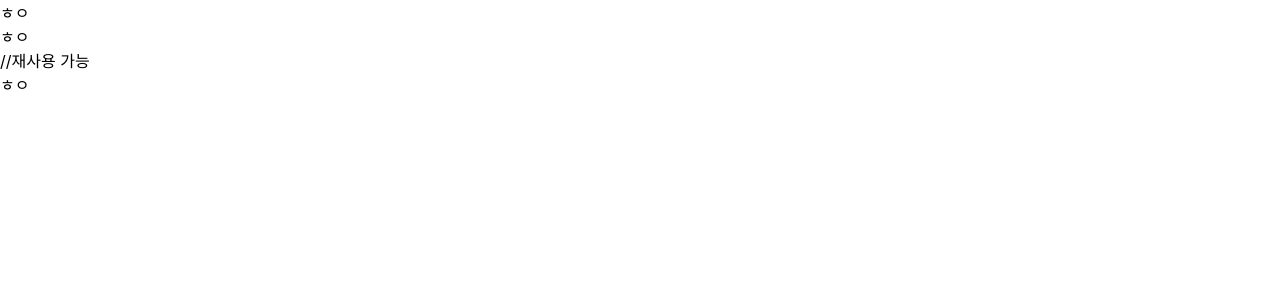
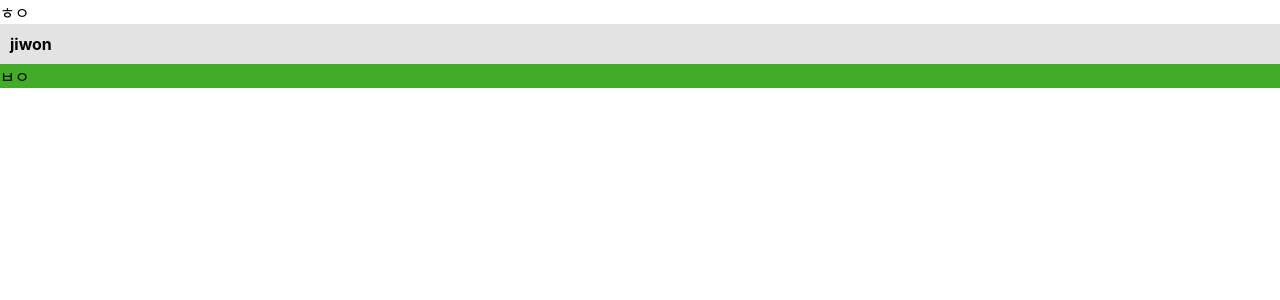
Before and after one commit to pannchat/reactStudy, a React (Create React App) app: page / in a window 1280 px wide. Shown: the top 300 px of the page. Built offline with nearby package versions, Linux system fonts and the light colour scheme.

Commit message:
style,class,comment

```diff
--- a/src/App.css
+++ b/src/App.css
@@ -1,38 +1,3 @@
-.App {
-  text-align: center;
+.myClass{
+  background-color:#42AB28
 }
-
-.App-logo {
-  height: 40vmin;
-  pointer-events: none;
-}
-
-@media (prefers-reduced-motion: no-preference) {
-  .App-logo {
-    animation: App-logo-spin infinite 20s linear;
-  }
-}
-
-.App-header {
-  background-color: #282c34;
-  min-height: 100vh;
-  display: flex;
-  flex-direction: column;
-  align-items: center;
-  justify-content: center;
-  font-size: calc(10px + 2vmin);
-  color: white;
-}
-
-.App-link {
-  color: #61dafb;
-}
-
-@keyframes App-logo-spin {
-  from {
-    transform: rotate(0deg);
-  }
-  to {
-    transform: rotate(360deg);
-  }
-}
--- a/src/App.js
+++ b/src/App.js
@@ -1,12 +1,20 @@
 import React from 'react';
 import Hello from './Hello'; // .js 생략가능
+import './App.css'; // App.css import
 function App() {
+  const name = 'jiwon';
+  const style = {
+    backgroundColor : '#e3e3e3',
+    fontWeight: 'bold',
+    fontsize: '2em',
+    padding: '10px'
+  };
   return (
-    <div>
-      <Hello/>
-      <Hello/>  //재사용 가능
-      <Hello/>
-    </div>
+    <>
+      <Hello />
+      <div style={style}>{name}</div>
+      <div className="myClass">ㅂㅇ</div>
+    </>
   );
 }
 
```
Also changed, not shown: 1 other file (tests, documents, lock files or other folders).
